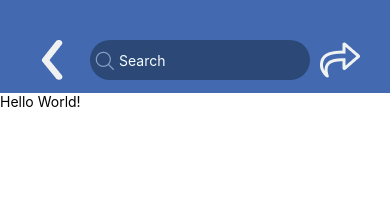
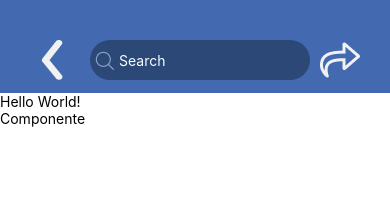
Before and after one commit to Carolsubtil/TestandoGit, a React Native app: screen / in a window 390 px wide. Shown: the top 200 px of the page. Built offline with nearby package versions, Linux system fonts and the light colour scheme.

Commit message:
1° Componente

```diff
--- a/App.tsx
+++ b/App.tsx
@@ -1,6 +1,17 @@
 import { StatusBar } from 'expo-status-bar';
 import React from 'react';
 import { StyleSheet, Text, View, Image, TextInput } from 'react-native';
+
+
+const LinksImportantes = ()=>{
+  return(
+      <View>
+          <Text>Componente</Text>
+      </View>
+  );
+};
+
+
 
 export default function App() {
   return (
@@ -30,6 +41,7 @@ export default function App() {
 
         </View>
         <Text>Hello World!</Text>
+        <LinksImportantes />
         <StatusBar style="auto"  />
     </View>
   );
```
